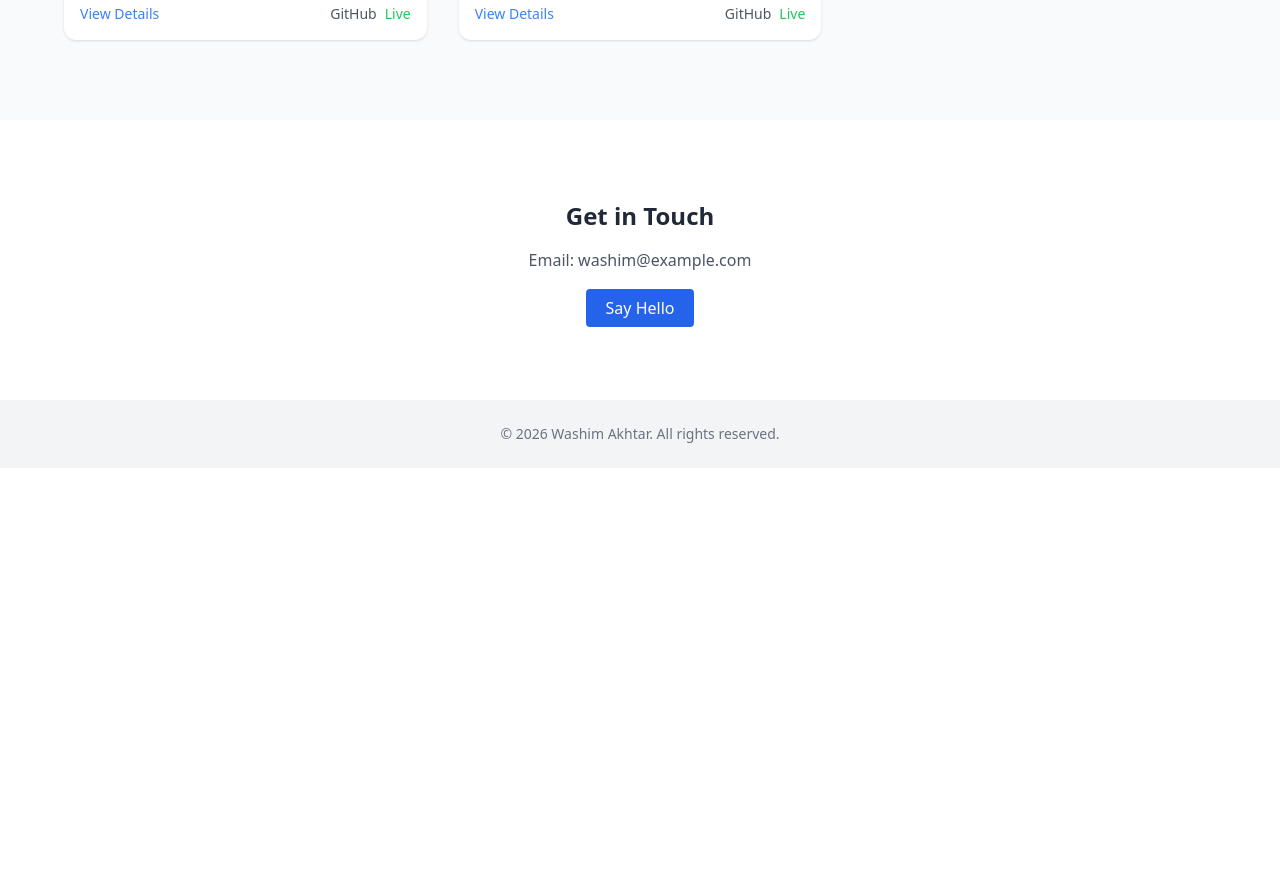
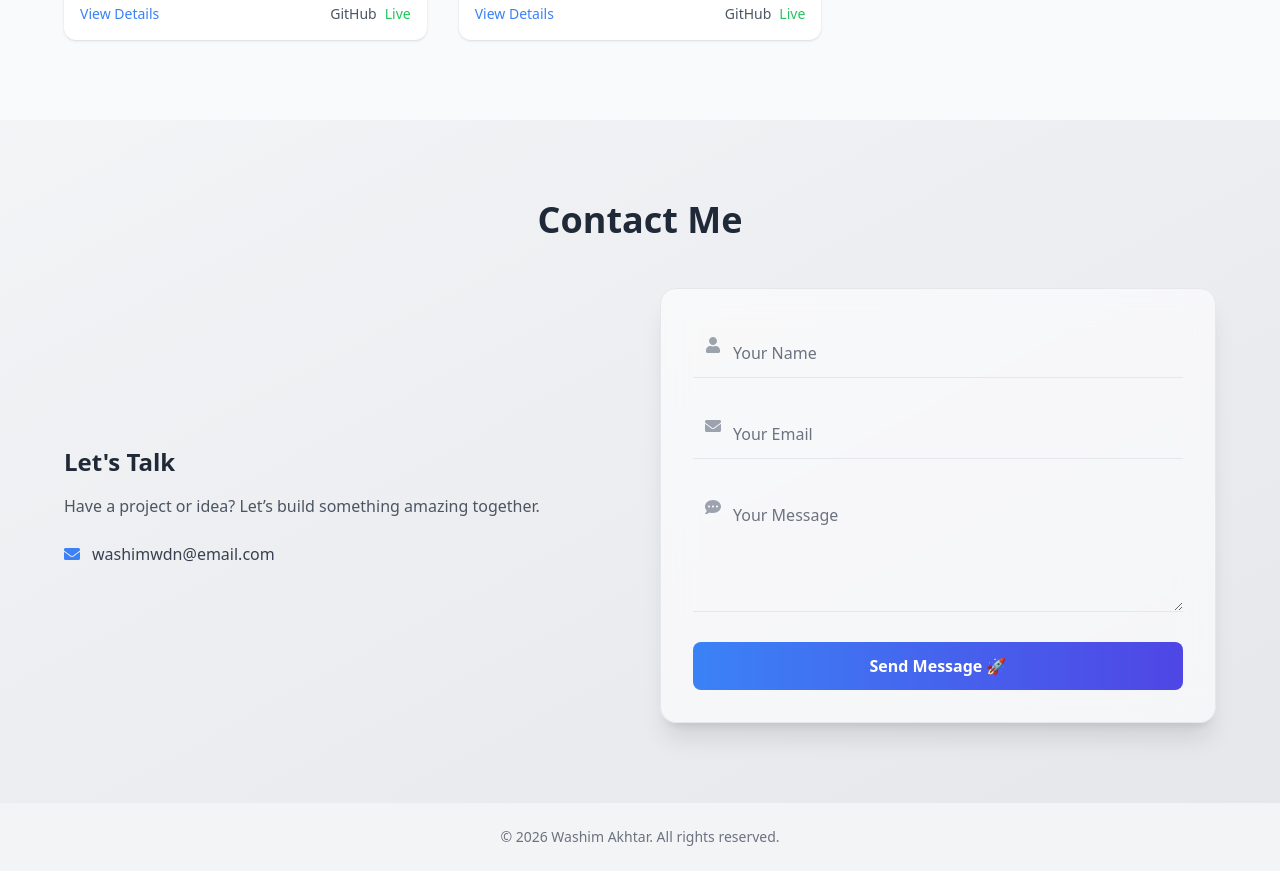
Before and after one commit to Washimakhtar786/tailwind-portfolio, a React (Vite) app: page / in a window 1280 px wide. Shown: the part 3460-4331 px from the top of the page. Before the commit the page ends 3928 px from the top, so only its background shows below. Built offline with nearby package versions, Linux system fonts and the light colour scheme.

Commit message:
update contact

```diff
--- a/src/components/Contact.jsx
+++ b/src/components/Contact.jsx
@@ -1,21 +1,183 @@
+import { useState } from "react";
+import { FaEnvelope, FaUser, FaCommentDots } from "react-icons/fa";
+
 export default function Contact() {
+  const [form, setForm] = useState({
+    name: "",
+    email: "",
+    message: "",
+  });
+
+  const [errors, setErrors] = useState({});
+  const [success, setSuccess] = useState(false);
+  const [loading, setLoading] = useState(false);
+
+  // HANDLE INPUT
+  const handleChange = (e) => {
+    setForm({ ...form, [e.target.name]: e.target.value });
+  };
+
+  // VALIDATION
+  const validate = () => {
+    let newErrors = {};
+
+    if (!form.name.trim()) newErrors.name = "Name is required";
+
+    if (!form.email.trim()) {
+      newErrors.email = "Email is required";
+    } else if (!/\S+@\S+\.\S+/.test(form.email)) {
+      newErrors.email = "Invalid email";
+    }
+
+    if (!form.message.trim()) newErrors.message = "Message is required";
+
+    return newErrors;
+  };
+
+  // SUBMIT
+  const handleSubmit = (e) => {
+    e.preventDefault();
+
+    const validationErrors = validate();
+    setErrors(validationErrors);
+
+    if (Object.keys(validationErrors).length === 0) {
+      setLoading(true);
+
+      setTimeout(() => {
+        setLoading(false);
+        setSuccess(true);
+        setForm({ name: "", email: "", message: "" });
+
+        setTimeout(() => setSuccess(false), 3000);
+      }, 1500);
+    }
+  };
+
   return (
-    <section id="contact" className="py-20 px-4 bg-white dark:bg-gray-900">
-      <div className="max-w-xl mx-auto text-center">
-        <h2 className="text-2xl font-bold mb-4 text-gray-800 dark:text-white">
-          Get in Touch
+    <section
+      id="contact"
+      className="py-20 px-4 bg-gradient-to-br from-gray-100 to-gray-200 dark:from-gray-900 dark:to-gray-800"
+    >
+      <div className="max-w-6xl mx-auto">
+
+        {/* TITLE */}
+        <h2 className="text-4xl font-bold text-center text-gray-800 dark:text-white mb-12">
+          Contact Me
         </h2>
 
-        <p className="text-gray-600 dark:text-gray-300 mb-6">
-          Email: washim@example.com
-        </p>
+        {/* SUCCESS MESSAGE */}
+        {success && (
+          <div className="mb-6 text-center bg-green-500 text-white py-2 rounded">
+            Message sent successfully 🚀
+          </div>
+        )}
 
-        <a
-          href="mailto:washim@example.com"
-          className="bg-blue-600 text-white px-5 py-2 rounded"
-        >
-          Say Hello
-        </a>
+        <div className="grid md:grid-cols-2 gap-10 items-center">
+
+          {/* LEFT */}
+          <div>
+            <h3 className="text-2xl font-semibold text-gray-800 dark:text-white mb-4">
+              Let's Talk
+            </h3>
+
+            <p className="text-gray-600 dark:text-gray-300 mb-6">
+              Have a project or idea? Let’s build something amazing together.
+            </p>
+
+            <div className="flex items-center gap-3">
+              <FaEnvelope className="text-blue-500" />
+              <p className="text-gray-700 dark:text-gray-300">
+                washimwdn@email.com
+              </p>
+            </div>
+          </div>
+
+          {/* FORM */}
+          <form
+            onSubmit={handleSubmit}
+            className="backdrop-blur-lg bg-white/60 dark:bg-gray-800/60 p-8 rounded-2xl shadow-xl space-y-6 border border-gray-200 dark:border-gray-700"
+          >
+
+            {/* NAME */}
+            <div className="relative">
+              <FaUser className="absolute left-3 top-4 text-gray-400" />
+              <input
+                type="text"
+                name="name"
+                value={form.name}
+                onChange={handleChange}
+                className="peer w-full pl-10 pt-6 pb-2 bg-transparent border-b outline-none text-gray-800 dark:text-white"
+              />
+              <label
+                className={`absolute left-10 transition-all duration-200 text-gray-500
+                ${form.name ? "top-2 text-sm" : "top-5 text-base"}
+                peer-focus:top-2 peer-focus:text-sm`}
+              >
+                Your Name
+              </label>
+              {errors.name && (
+                <p className="text-red-500 text-sm mt-1">{errors.name}</p>
+              )}
+            </div>
+
+            {/* EMAIL */}
+            <div className="relative">
+              <FaEnvelope className="absolute left-3 top-4 text-gray-400" />
+              <input
+                type="text"
+                name="email"
+                value={form.email}
+                onChange={handleChange}
+                className="peer w-full pl-10 pt-6 pb-2 bg-transparent border-b outline-none text-gray-800 dark:text-white"
+              />
+              <label
+                className={`absolute left-10 transition-all duration-200 text-gray-500
+                ${form.email ? "top-2 text-sm" : "top-5 text-base"}
+                peer-focus:top-2 peer-focus:text-sm`}
+              >
+                Your Email
+              </label>
+              {errors.email && (
+                <p className="text-red-500 text-sm mt-1">{errors.email}</p>
+              )}
+            </div>
+
+            {/* MESSAGE */}
+            <div className="relative">
+              <FaCommentDots className="absolute left-3 top-4 text-gray-400" />
+              <textarea
+                name="message"
+                value={form.message}
+                onChange={handleChange}
+                rows="4"
+                className="peer w-full pl-10 pt-6 pb-2 bg-transparent border-b outline-none text-gray-800 dark:text-white"
+              />
+              <label
+                className={`absolute left-10 transition-all duration-200 text-gray-500
+                ${form.message ? "top-2 text-sm" : "top-5 text-base"}
+                peer-focus:top-2 peer-focus:text-sm`}
+              >
+                Your Message
+              </label>
+              {errors.message && (
+                <p className="text-red-500 text-sm mt-1">
+                  {errors.message}
+                </p>
+              )}
+            </div>
+
+            {/* BUTTON */}
+            <button
+              type="submit"
+              disabled={loading}
+              className="w-full py-3 rounded-lg text-white font-semibold bg-gradient-to-r from-blue-500 to-indigo-600 hover:scale-105 transition duration-300"
+            >
+              {loading ? "Sending..." : "Send Message 🚀"}
+            </button>
+
+          </form>
+        </div>
       </div>
     </section>
   );
```
